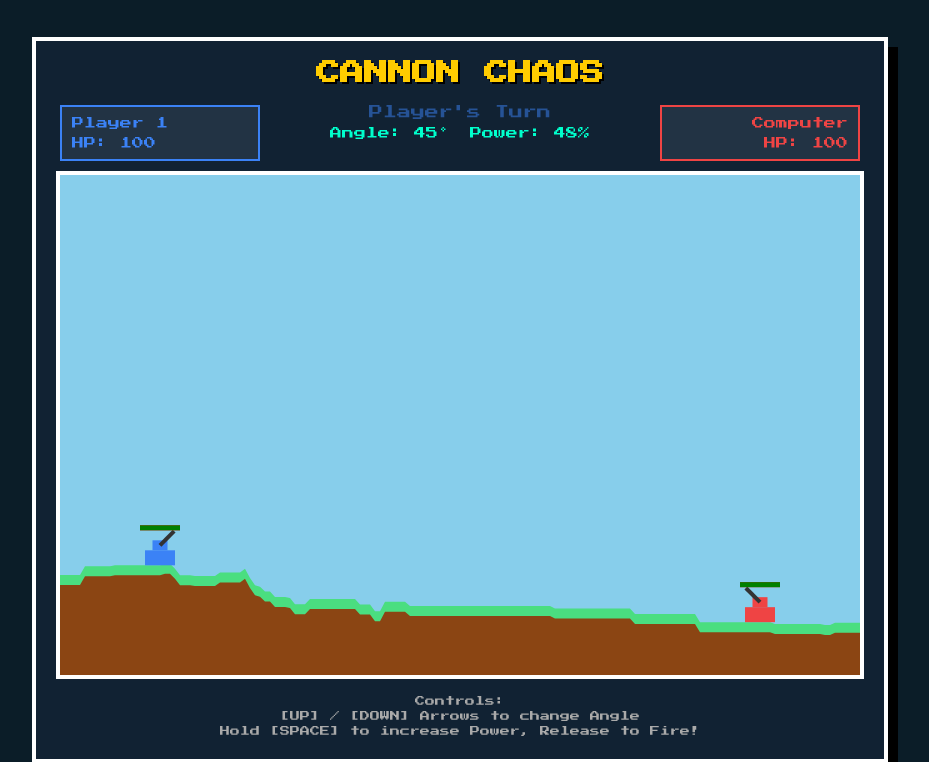
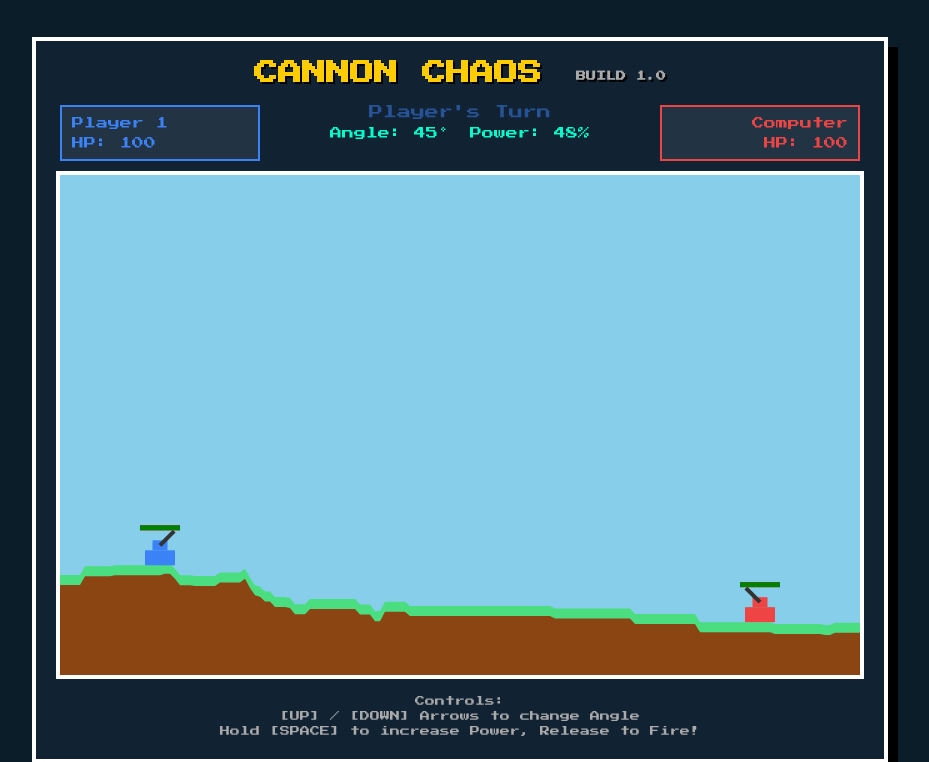
Before and after one commit to djratlif/CannonChaos, a Flask app: page / in a window 1280 px wide. Shown: the top 762 px of the page, without its empty margins (180-1109 px from the left). Run offline with Flask 3, Linux system fonts and the light colour scheme.

Commit message:
Inject dynamic build number into app title and header

```diff
--- a/app.py
+++ b/app.py
@@ -3,9 +3,19 @@ from flask import Flask, render_template
 
 app = Flask(__name__)
 
+def get_version():
+    if os.path.exists("version.txt"):
+        with open("version.txt", "r") as f:
+            return f.read().strip()
+    try:
+        import subprocess
+        return "1." + subprocess.check_output(["git", "rev-list", "--count", "HEAD"]).decode().strip()
+    except Exception:
+        return "1.0"
+
 @app.route("/")
 def index():
-    return render_template("index.html")
+    return render_template("index.html", build_version=get_version())
 
 if __name__ == "__main__":
     port = int(os.environ.get("PORT", 8080))
--- a/templates/index.html
+++ b/templates/index.html
@@ -3,7 +3,7 @@
 <head>
     <meta charset="UTF-8">
     <meta name="viewport" content="width=device-width, initial-scale=1.0">
-    <title>Cannon Chaos</title>
+    <title>Cannon Chaos (Build {{ build_version }})</title>
     <!-- Use Google Fonts for 8-bit style -->
     <link href="https://fonts.googleapis.com/css2?family=Press+Start+2P&display=swap" rel="stylesheet">
     <link rel="stylesheet" href="{{ url_for('static', filename='style.css') }}">
@@ -11,7 +11,7 @@
 <body>
     <div class="game-container">
         <header>
-            <h1>Cannon Chaos</h1>
+            <h1>Cannon Chaos <span style="font-size: 10px; color: #aaa; vertical-align: middle; margin-left: 10px;">Build {{ build_version }}</span></h1>
         </header>
 
         <div class="hud">
```
Also changed, not shown: .github/workflows/deploy.yml.
